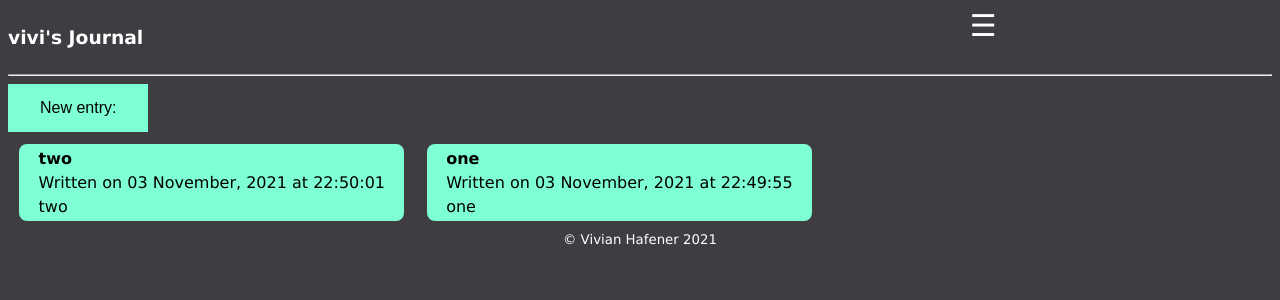
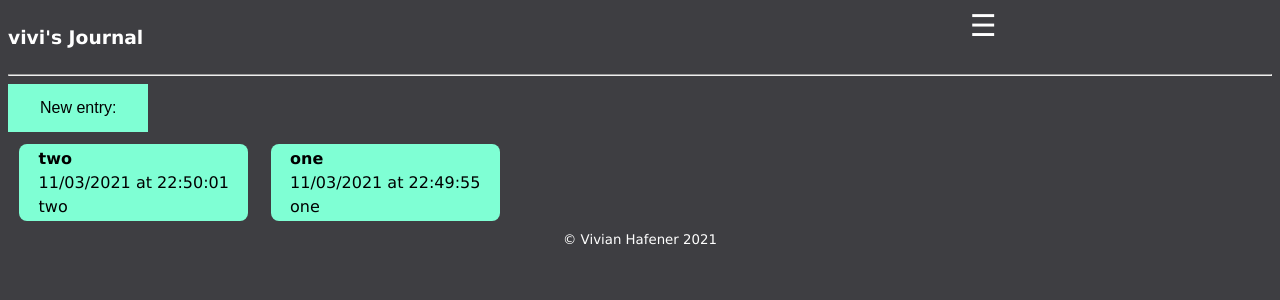
Before and after one commit to vivian-hafener-lanl/journal, a Flask app: page /home in a window 1280 px wide. Shown: the top 300 px of the page. Run offline with Flask 2, Linux system fonts and the light colour scheme; a user stored in the database is signed in; data comes from the database, SQL or seed files in the repository.

Commit message:
Completed work session

```diff
--- a/project/templates/home.html
+++ b/project/templates/home.html
@@ -37,7 +37,7 @@
         {% for jrnl_entry in Journal if jrnl_entry.u_id == current_user.id %}
             <div class="rounded">
                 <h4 class="entry">{{ jrnl_entry.title }}</h4>
-                <p class="entry">Written on {{ jrnl_entry.time.date().strftime("%d %B, %Y") }} at {{ jrnl_entry.time.time().strftime("%H:%M:%S") }}</p>
+                <p class="entry">{{ jrnl_entry.time.date().strftime("%m/%d/%Y") }} at {{ jrnl_entry.time.time().strftime("%H:%M:%S") }}</p>
                 <p class="entry">{{ jrnl_entry.entry }}</p>
             </div>
         {% endfor %}
```
